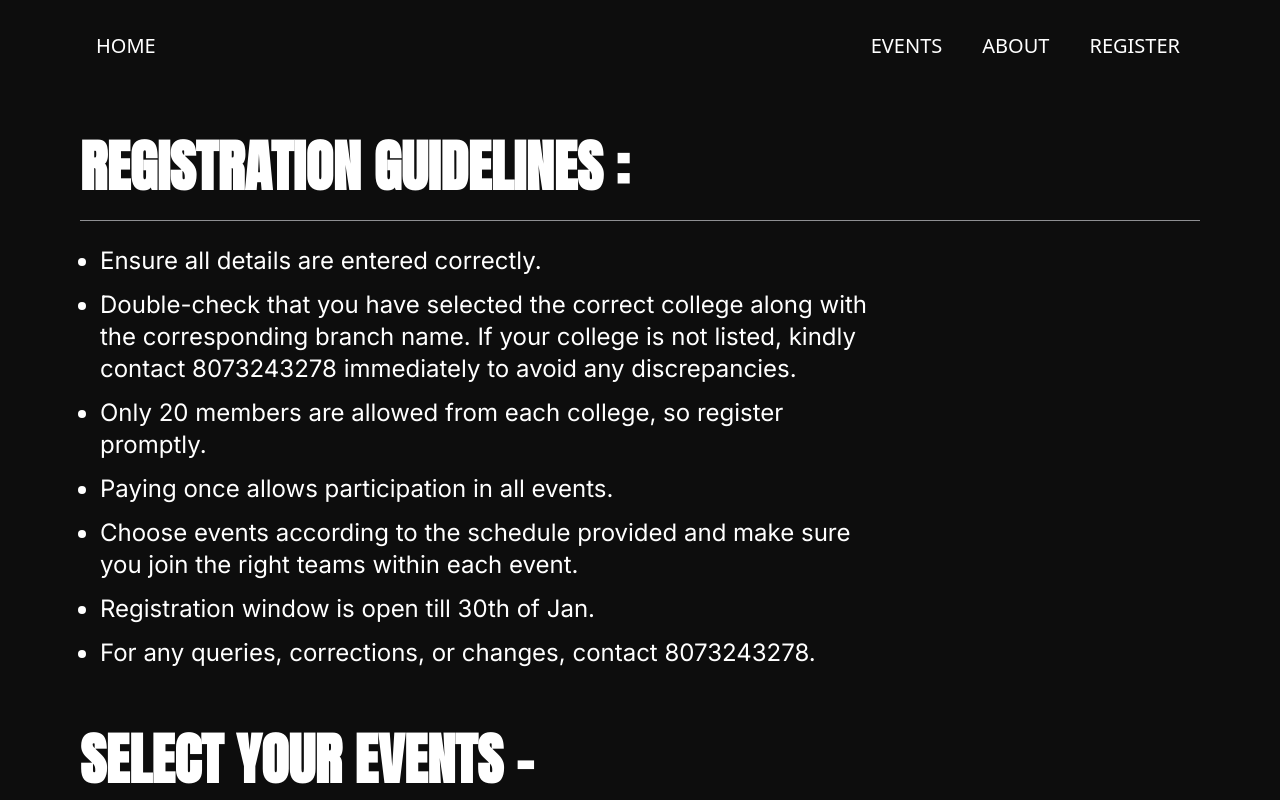
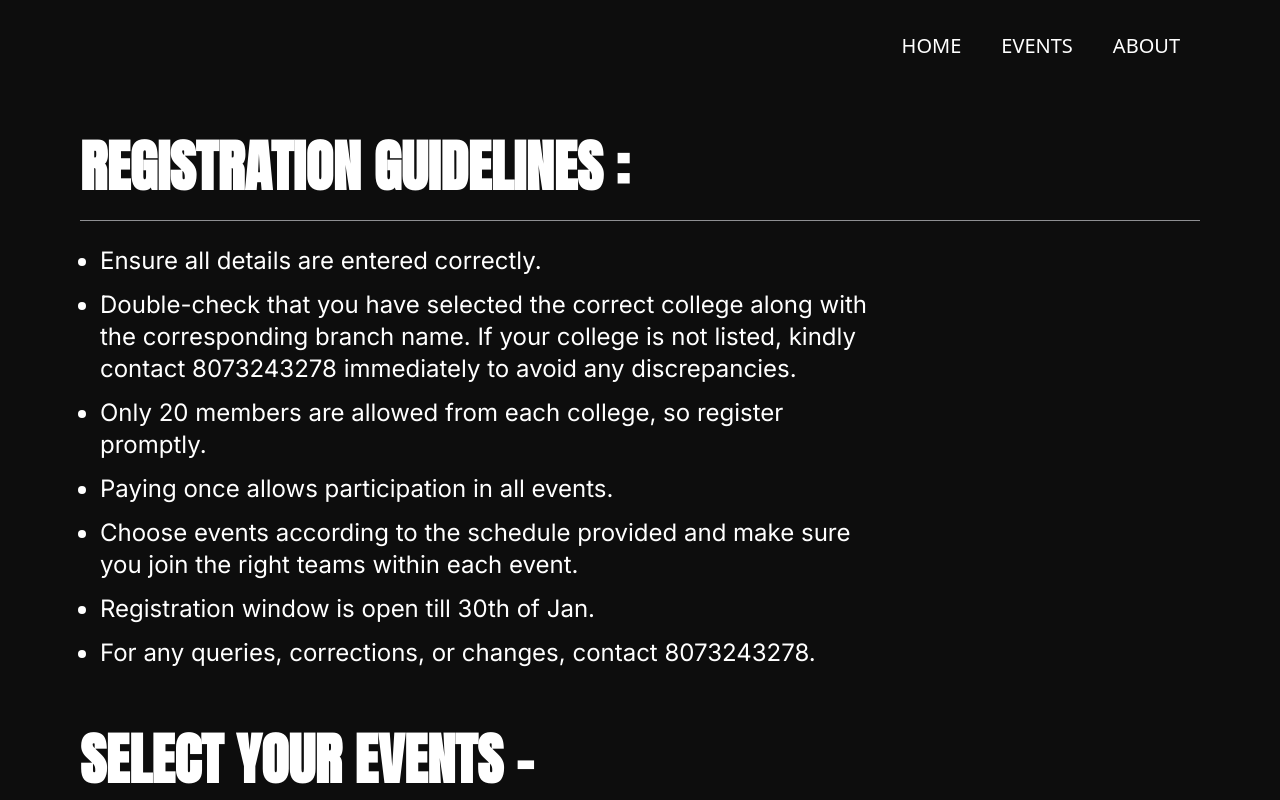
Before and after one commit to nikhilcodes0/xactitude2k25, a Next.js app: page /reg in a window 1280 px wide. Shown: the top 800 px of the page. Built offline with nearby package versions, Linux system fonts and the light colour scheme.

Commit message:
replace soon page with reg

```diff
--- a/app/components/Events.tsx
+++ b/app/components/Events.tsx
@@ -89,7 +89,7 @@ const Events: React.FC<Props> = ({ setHoverType })  => {
         <p className='text-neutral-400 text-2xl font-antonio  font-bold mx-auto md:text-3xl'>ON 30th & 31st JAN</p>
         <div className='flex justify-between items-center mt-10 w-full'>
           <hr className='border-neutral-400 w-[6rem] md:w-[17rem]'/>
-          <Link href="/soon">
+          <Link href="/reg">
             <PulsatingButton className='block'
             onMouseEnter={() => handleMouseEnter("link")}
             onMouseLeave={() => handleMouseLeave()}
--- a/app/components/Nav.tsx
+++ b/app/components/Nav.tsx
@@ -80,7 +80,7 @@ const Nav: React.FC<NavbarProps> = ({ setHoverType }) => {
                     </Link>
                   </li> */}
             <li>
-              <Link href={"/soon"}
+              <Link href={"/reg"}
               onMouseEnter={() => setHoverType("link")} // Set hover type to 'link'
               onMouseLeave={() => setHoverType(null)} // Reset hover type
               className="hover:cursor-none">
@@ -119,7 +119,7 @@ const Nav: React.FC<NavbarProps> = ({ setHoverType }) => {
             <p className=" font-sans text-5xl text-[#40E0D0] p-0">Events</p>
           </Link>
           <Link
-            href="/soon"
+            href="/reg"
             className={`mx-8 relative transition-all duration-1000 ease-in-out ${
               isOpen ? "left-0" : "-left-48"
             }`}
--- a/app/events/[eventName]/page.tsx
+++ b/app/events/[eventName]/page.tsx
@@ -77,7 +77,7 @@ const EventPage = async ({ params }: PageProps) => {
                 </Link>
               </li>
               <li>
-                <Link href="/soon" className="text-white hover:text-[#40E0D0]">
+                <Link href="/reg" className="text-white hover:text-[#40E0D0]">
                   REGISTER
                 </Link>
               </li>
@@ -178,7 +178,7 @@ const EventPage = async ({ params }: PageProps) => {
       <div className="flex px-4 py-4 mb-10 justify-start items-center">
         <div className="mx-4">
           <PulsatingButton className="w-[10rem] dark md:w-[15rem] lg:w-[20rem] lg:p-4">
-            <Link href={`/soon`} className="font-semibold lg:text-lg">
+            <Link href={`/reg`} className="font-semibold lg:text-lg">
               Register Now
             </Link>
           </PulsatingButton>
--- a/app/reg/page.tsx
+++ b/app/reg/page.tsx
@@ -146,14 +146,22 @@ const Reg = () => {
           </button>
         </Link>
         <nav className="hidden md:block my-4 mx-3 md:mx-4 lg:mx-10 xl:mx-16 text-xl">
-          <ul className="flex mx-4 justify-between">
-            <li>
+          <ul className="flex mx-4 justify-end">
+            {/* <li>
               <Link href="/" className="text-white hover:text-[#40E0D0]">
                 HOME
               </Link>
-            </li>
+            </li> */}
             <li>
               <ul className="flex gap-10 mx-5">
+              <li>
+                  <Link
+                    href="/"
+                    className="text-white hover:text-[#40E0D0]"
+                  >
+                    HOME
+                  </Link>
+                </li>
                 <li>
                   <Link
                     href="/events"
@@ -170,14 +178,7 @@ const Reg = () => {
                     ABOUT
                   </Link>
                 </li>
-                <li>
-                  <Link
-                    href="/soon"
-                    className="text-white hover:text-[#40E0D0]"
-                  >
-                    REGISTER
-                  </Link>
-                </li>
+
               </ul>
             </li>
           </ul>
```
